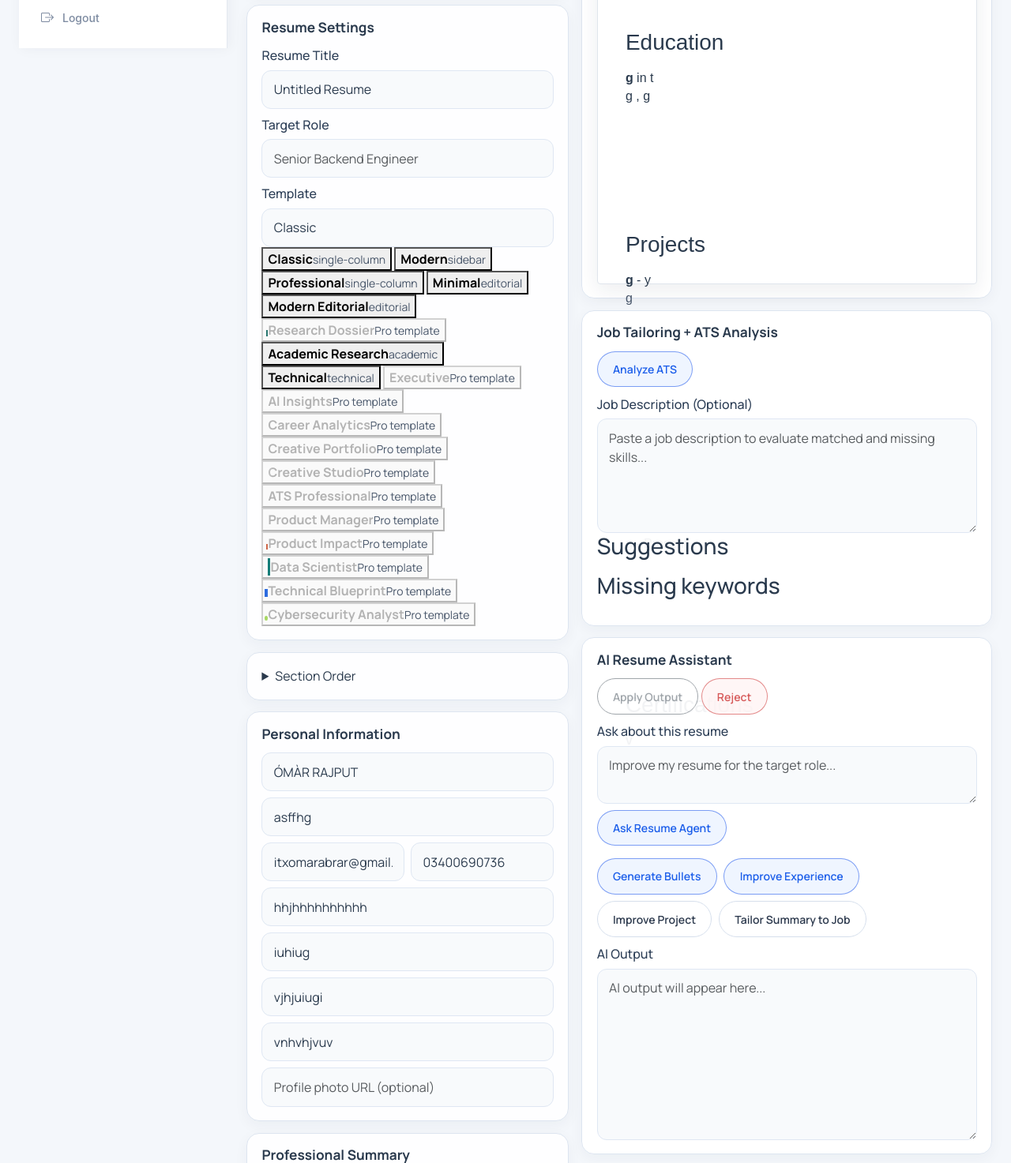
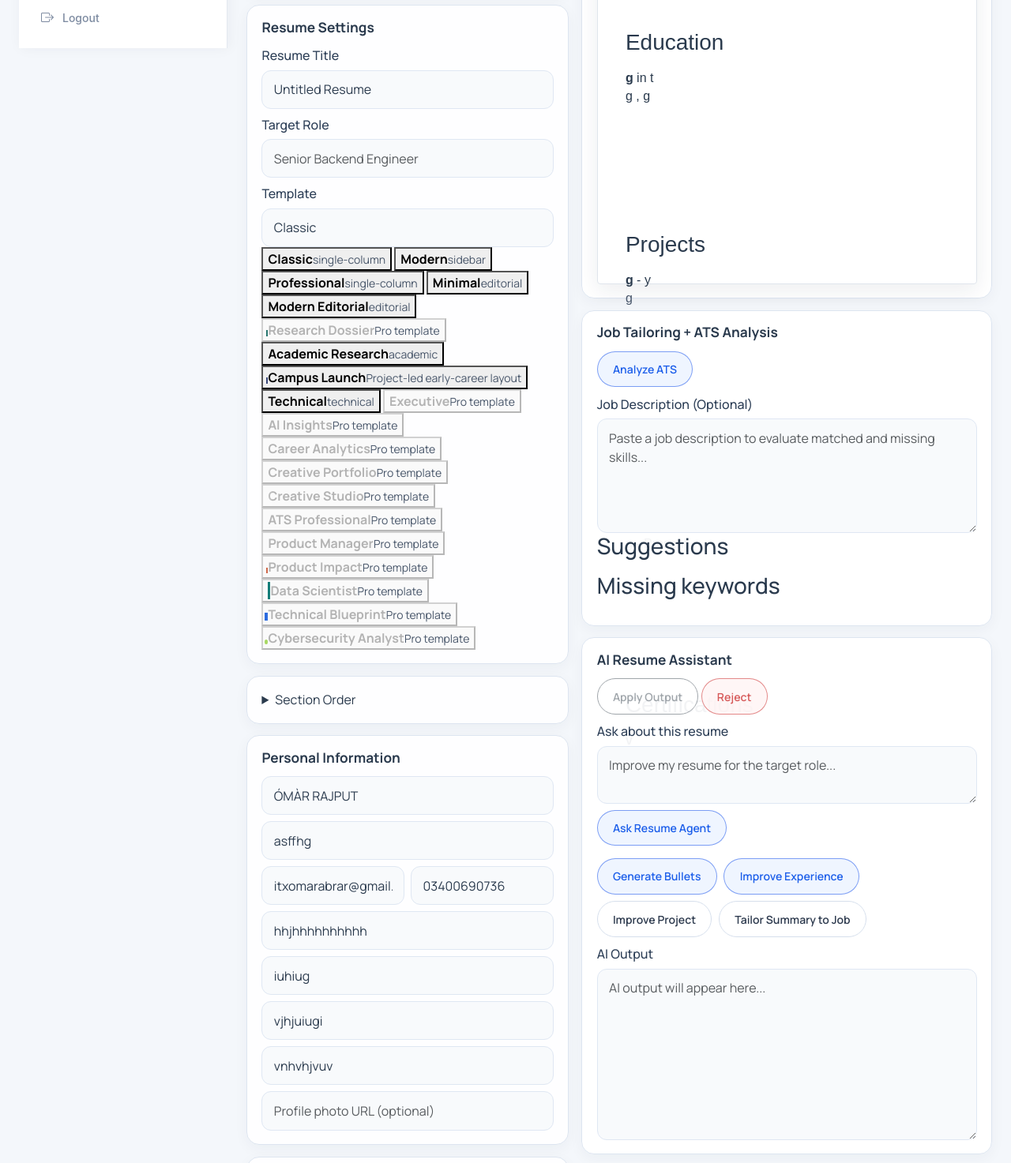
Before and after one commit to umarabrar-git/AI_Resume_Analyzer, a Flask app: page /resume-creation in a window 1280 px wide. Shown: the part 774-2247 px from the top of the page at 79% size. Run offline with Flask 3, Linux system fonts and the light colour scheme; a user stored in the database is signed in; data comes from the database, SQL or seed files in the repository.

Commit message:
Add Campus Launch to template picker

```diff
--- a/templates/components/pages/resume_creation/builder.html
+++ b/templates/components/pages/resume_creation/builder.html
@@ -160,6 +160,7 @@
           <option value="minimal">Minimal</option>
           <option value="modern_editorial">Modern Editorial</option>
           <option value="academic_research">Academic Research</option>
+          <option value="campus_launch">Campus Launch</option>
           <option value="research_dossier">Research Dossier</option>
           <option value="technical">Technical</option>
           <option value="executive">Executive</option>
@@ -260,6 +261,18 @@
               aria-hidden="true"
             ></span>
             <span><strong>Academic Research</strong><small>Academic CV</small></span>
+          </button>
+          <button
+            type="button"
+            class="template-choice"
+            data-template-choice="campus_launch"
+            aria-pressed="false"
+          >
+            <span
+              class="template-sample template-sample--campus-launch"
+              aria-hidden="true"
+            ></span>
+            <span><strong>Campus Launch</strong><small>Project-led early-career layout</small></span>
           </button>
           <button
             type="button"
```
